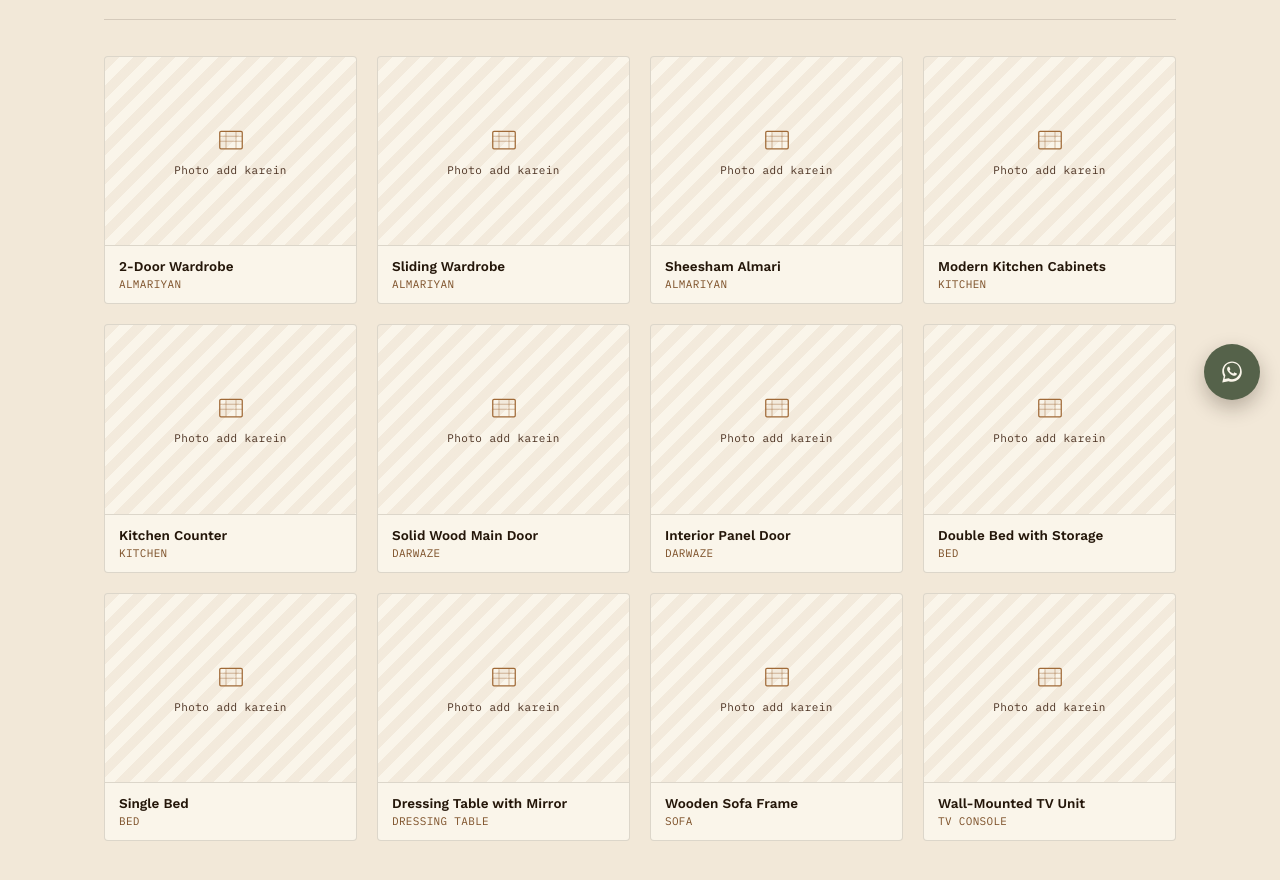
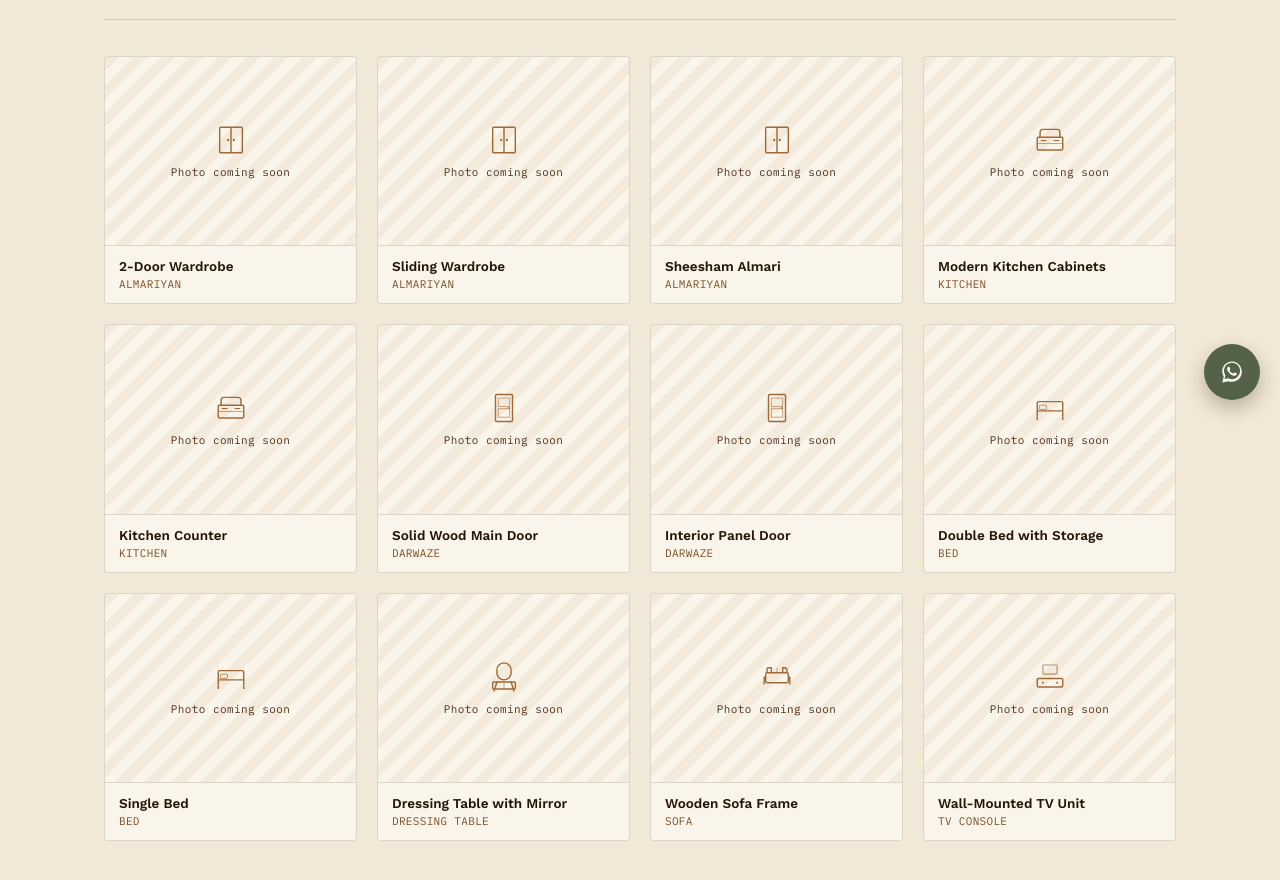
Before and after one commit to abdurehman19/Self-placed-website, a React (Vite) app: page /gallery in a window 1280 px wide. Shown: the part 380-1260 px from the top of the page. Built offline with nearby package versions, Linux system fonts and the light colour scheme.

Commit message:
Add GalleryIcon component for category-specific placeholders in Gallery

```diff
--- a/src/pages/Gallery.jsx
+++ b/src/pages/Gallery.jsx
@@ -1,15 +1,7 @@
 import { useState, useMemo } from "react";
 import content from "../data/content.js";
+import GalleryIcon from "./Galleryicon.jsx";
 import "./Gallery.css";
-
-function WoodIcon() {
-  return (
-    <svg viewBox="0 0 48 48" width="30" height="30" fill="none" aria-hidden="true">
-      <rect x="6" y="10" width="36" height="28" rx="2" stroke="currentColor" strokeWidth="2" />
-      <path d="M6 18h36M6 26h36M16 10v28M32 10v28" stroke="currentColor" strokeWidth="1.4" opacity="0.5" />
-    </svg>
-  );
-}
 
 export default function Gallery() {
   const [active, setActive] = useState("Sab");
@@ -56,8 +48,8 @@
                   <img src={g.src} alt={g.label} loading="lazy" />
                 ) : (
                   <div className="gallery-tile__placeholder">
-                    <WoodIcon />
-                    <span>Photo add karein</span>
+                    <GalleryIcon category={g.category} />
+                    <span>Photo coming soon</span>
                   </div>
                 )}
                 <figcaption>
--- /dev/null
+++ b/src/pages/Galleryicon.jsx
@@ -0,0 +1,69 @@
+// Distinct line-art icon per gallery category — used as a placeholder until
+// real project photos are added. Keeps each empty tile meaningful instead of
+// a generic box, without using any scraped/third-party photography.
+
+const icons = {
+  Almariyan: (
+    <svg viewBox="0 0 48 48" width="34" height="34" fill="none">
+      <rect x="8" y="6" width="32" height="36" rx="1.5" stroke="currentColor" strokeWidth="2" />
+      <line x1="24" y1="6" x2="24" y2="42" stroke="currentColor" strokeWidth="2" />
+      <circle cx="20" cy="24" r="1.6" fill="currentColor" />
+      <circle cx="28" cy="24" r="1.6" fill="currentColor" />
+    </svg>
+  ),
+  Kitchen: (
+    <svg viewBox="0 0 48 48" width="34" height="34" fill="none">
+      <rect x="6" y="20" width="36" height="18" rx="1.5" stroke="currentColor" strokeWidth="2" />
+      <line x1="6" y1="29" x2="42" y2="29" stroke="currentColor" strokeWidth="1.4" opacity="0.6" />
+      <rect x="11" y="24" width="8" height="1.6" fill="currentColor" />
+      <rect x="29" y="24" width="8" height="1.6" fill="currentColor" />
+      <path d="M10 20V13a4 4 0 0 1 4-4h20a4 4 0 0 1 4 4v7" stroke="currentColor" strokeWidth="2" />
+    </svg>
+  ),
+  Darwaze: (
+    <svg viewBox="0 0 48 48" width="34" height="34" fill="none">
+      <rect x="12" y="5" width="24" height="38" rx="1.5" stroke="currentColor" strokeWidth="2" />
+      <rect x="16" y="10" width="16" height="12" stroke="currentColor" strokeWidth="1.4" opacity="0.6" />
+      <rect x="16" y="25" width="16" height="12" stroke="currentColor" strokeWidth="1.4" opacity="0.6" />
+      <circle cx="31" cy="24" r="1.4" fill="currentColor" />
+    </svg>
+  ),
+  Bed: (
+    <svg viewBox="0 0 48 48" width="34" height="34" fill="none">
+      <path d="M6 36V17a2 2 0 0 1 2-2h32a2 2 0 0 1 2 2v19" stroke="currentColor" strokeWidth="2" />
+      <path d="M6 28h36" stroke="currentColor" strokeWidth="2" />
+      <rect x="9" y="20" width="10" height="6" rx="1.2" stroke="currentColor" strokeWidth="1.4" opacity="0.7" />
+      <line x1="6" y1="36" x2="6" y2="41" stroke="currentColor" strokeWidth="2" />
+      <line x1="42" y1="36" x2="42" y2="41" stroke="currentColor" strokeWidth="2" />
+    </svg>
+  ),
+  "Dressing Table": (
+    <svg viewBox="0 0 48 48" width="34" height="34" fill="none">
+      <rect x="14" y="4" width="20" height="24" rx="10" stroke="currentColor" strokeWidth="2" />
+      <path d="M10 44l4-13M38 44l-4-13" stroke="currentColor" strokeWidth="2" strokeLinecap="round" />
+      <rect x="8" y="31" width="32" height="10" rx="1.5" stroke="currentColor" strokeWidth="2" />
+      <line x1="24" y1="31" x2="24" y2="41" stroke="currentColor" strokeWidth="1.4" opacity="0.6" />
+    </svg>
+  ),
+  Sofa: (
+    <svg viewBox="0 0 48 48" width="34" height="34" fill="none">
+      <rect x="8" y="18" width="32" height="14" rx="2" stroke="currentColor" strokeWidth="2" />
+      <path d="M10 18v-5a2 2 0 0 1 2-2h4v7M38 18v-5a2 2 0 0 1-2-2h-4v7" stroke="currentColor" strokeWidth="2" />
+      <path d="M6 24v10M42 24v10" stroke="currentColor" strokeWidth="2" strokeLinecap="round" />
+      <line x1="24" y1="11" x2="24" y2="18" stroke="currentColor" strokeWidth="1.4" opacity="0.6" />
+    </svg>
+  ),
+  "TV Console": (
+    <svg viewBox="0 0 48 48" width="34" height="34" fill="none">
+      <rect x="6" y="26" width="36" height="12" rx="1.5" stroke="currentColor" strokeWidth="2" />
+      <line x1="16" y1="32" x2="16" y2="32" stroke="currentColor" strokeWidth="2" />
+      <circle cx="14" cy="32" r="1.4" fill="currentColor" />
+      <circle cx="34" cy="32" r="1.4" fill="currentColor" />
+      <rect x="14" y="7" width="20" height="13" rx="1.2" stroke="currentColor" strokeWidth="1.6" opacity="0.7" />
+    </svg>
+  ),
+};
+
+export default function GalleryIcon({ category }) {
+  return icons[category] || icons.Almariyan;
+}
```
